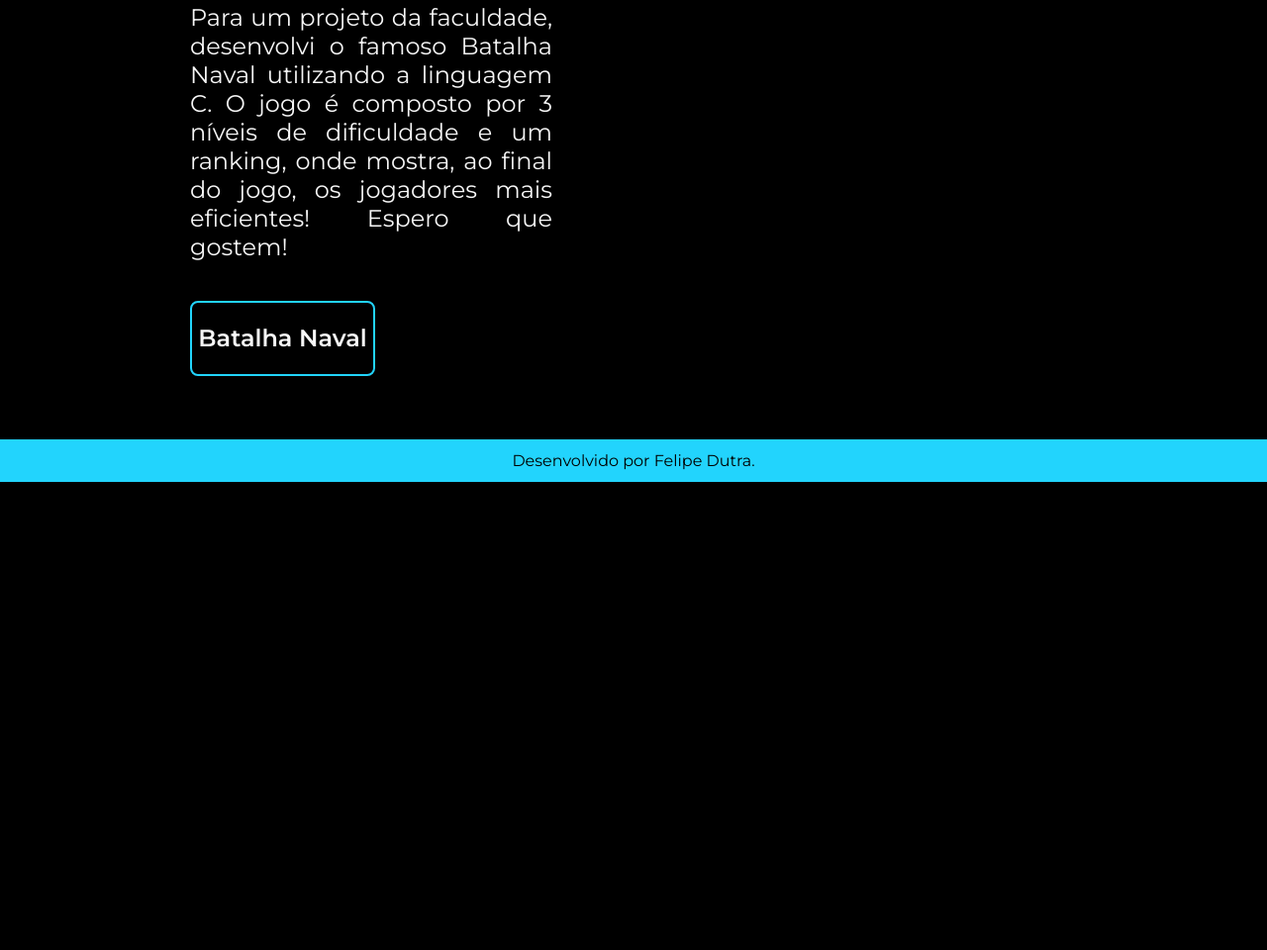
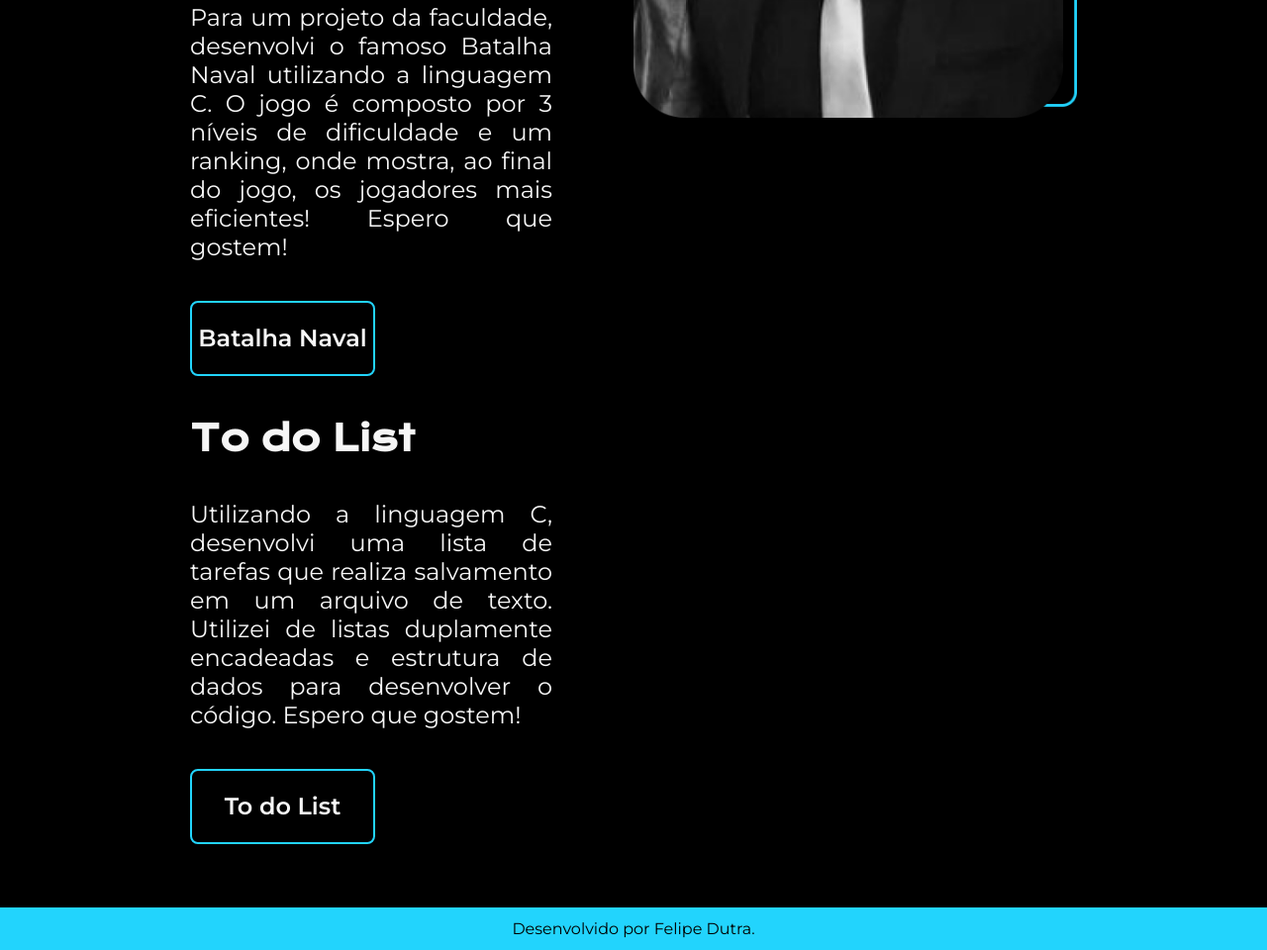
Before and after one commit to Bullsyeswild/page_html, a plain HTML site: page Page HTML/projetos.html in a window 1280 px wide. Shown: the part 1234-2194 px from the top of the page at 99% size. Before the commit the page ends 1721 px from the top, so only its background shows below. Drawn offline with nearby package versions, Linux system fonts and the light colour scheme.

Commit message:
Update projetos.html

```diff
--- a/Page HTML/projetos.html
+++ b/Page HTML/projetos.html
@@ -27,6 +27,9 @@
         <h3 class="apresentacao__conteudo__titulo"> Batalha Naval</h3>
             <p class="apresentacao__conteudo__texto"> Para um projeto da faculdade, desenvolvi o famoso Batalha Naval utilizando a linguagem C. O jogo é composto por 3 níveis de dificuldade e um ranking, onde mostra, ao final do jogo, os jogadores mais eficientes! Espero que gostem!</p>
             <a class="apresentacao__links__link" href="https://replit.com/@Bullsyeswild"> Batalha Naval  </a>
+        <h4 class="apresentacao__conteudo__titulo"> To do List</h4>
+            <p class="apresentacao__conteudo__texto"> Utilizando a linguagem C, desenvolvi uma lista de tarefas que realiza salvamento em um arquivo de texto. Utilizei de listas duplamente encadeadas e estrutura de dados para desenvolver o código. Espero que gostem!</p>
+            <a class="apresentacao__links__link" href="https://replit.com/@Bullsyeswild"> To do List  </a>
     </section>
     <img class="apresentacao__imagem"  src="./assets/dutra.png" alt="Foto de Felipe">
 </main>
```
